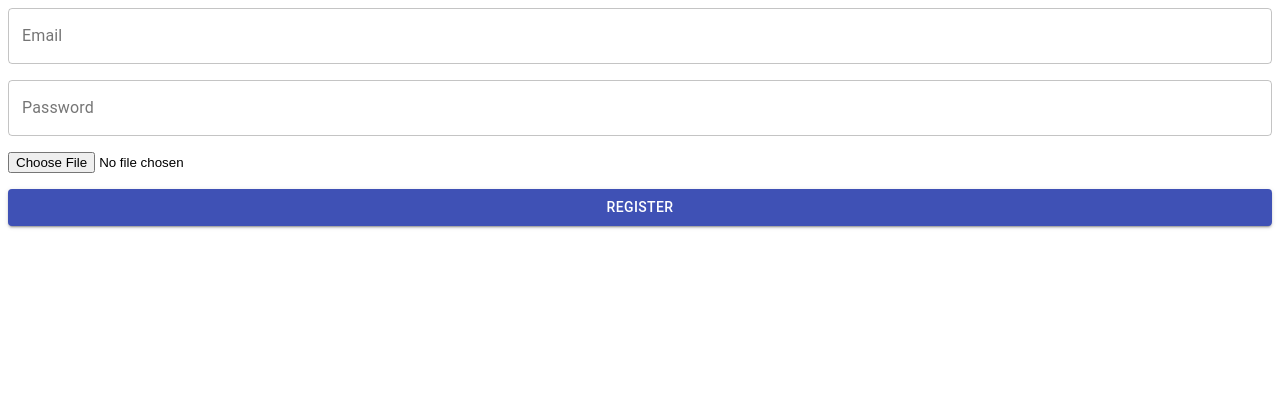
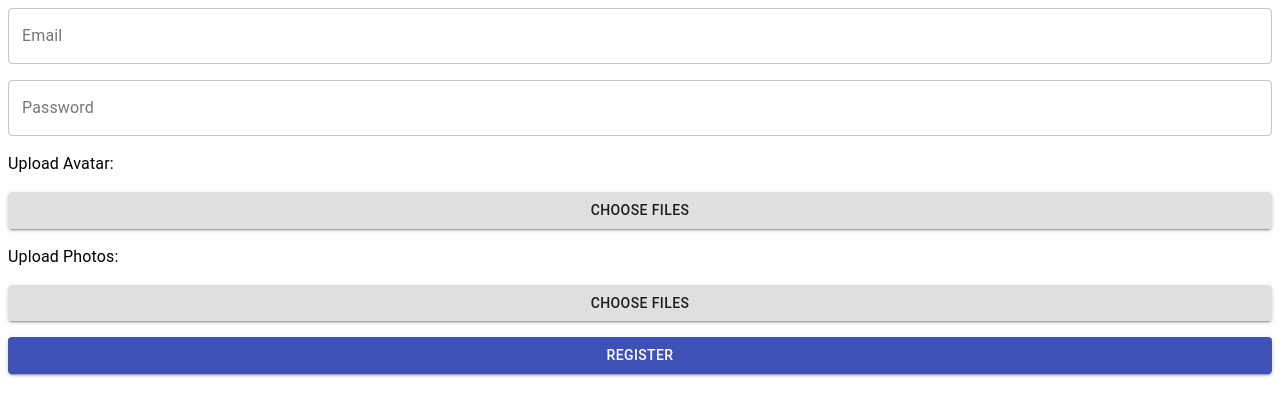
Before and after one commit to wessama/symfony-backend-auth, a React (Create React App) app in the folder client/: page /register in a window 1280 px wide. Shown: the top 416 px of the page. Built offline with nearby package versions, Linux system fonts and the light colour scheme.

Commit message:
File input fields

```diff
--- a/client/src/components/RegistrationForm.jsx
+++ b/client/src/components/RegistrationForm.jsx
@@ -1,6 +1,6 @@
-import React from 'react';
+import React, {useEffect, useState} from 'react';
 import { useForm, Controller } from 'react-hook-form';
-import { Button, TextField, makeStyles } from '@material-ui/core';
+import {Button, TextField, makeStyles, FormControl, InputLabel, Typography} from '@material-ui/core';
 
 const useStyles = makeStyles((theme) => ({
     form: {
@@ -8,11 +8,29 @@ const useStyles = makeStyles((theme) => ({
         flexDirection: 'column',
         gap: theme.spacing(2),
     },
+    fileNames: {
+        marginTop: theme.spacing(2),
+    },
 }));
 
 function RegistrationForm() {
     const classes = useStyles();
-    const { control, handleSubmit, formState: { errors } } = useForm();
+    const { control, handleSubmit, register, setValue, formState: { errors } } = useForm();
+
+    useEffect(() => {
+        register('avatars'); // Register the file input field
+    }, [register]);
+
+    const [fileNames, setFileNames] = useState([]);
+
+    const handleFileChange = (event) => {
+        const files = Array.from(event.target.files);
+        setValue('photos', files);
+
+        // Extract and set file names
+        const fileNames = files.map(file => file.name);
+        setFileNames(fileNames);
+    };
 
     const onSubmit = (data) => {
         console.log(data);
@@ -52,8 +70,46 @@ function RegistrationForm() {
                     />
                 )}
             />
-            <input type="file" name="avatar" />
-            {/* You can also integrate file inputs with React Hook Form */}
+
+            <Typography variant="body1" className={classes.fileInput}>
+                Upload Avatar:
+            </Typography>
+            <Button
+                variant="contained"
+                component="label"
+            >
+                Choose Files
+                <input
+                    type="file"
+                    hidden
+                />
+            </Button>
+
+            <Typography variant="body1" className={classes.fileInput}>
+                Upload Photos:
+            </Typography>
+            <Button
+                variant="contained"
+                component="label"
+            >
+                Choose Files
+                <input
+                    type="file"
+                    multiple
+                    hidden
+                    onChange={handleFileChange}
+                />
+            </Button>
+            {fileNames.length > 0 && (
+                <div className={classes.fileNames}>
+                    {fileNames.map((name, index) => (
+                        <Typography key={index} variant="body2">
+                            {name}
+                        </Typography>
+                    ))}
+                </div>
+            )}
+
             <Button type="submit" variant="contained" color="primary">
                 Register
             </Button>
```
